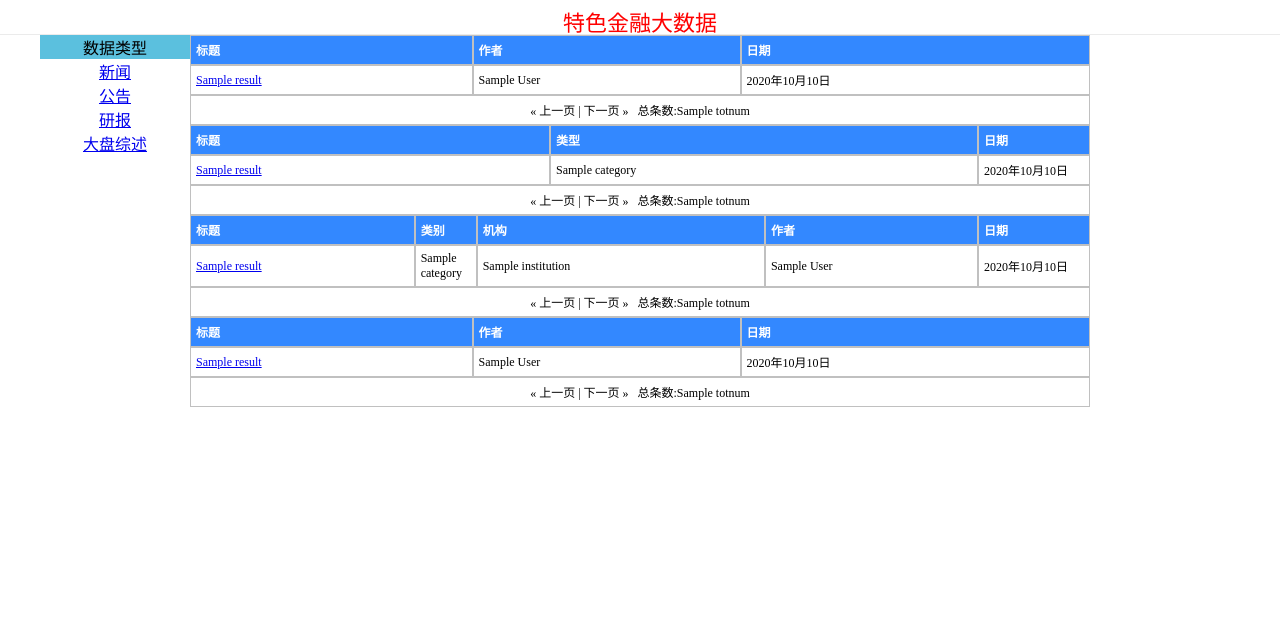
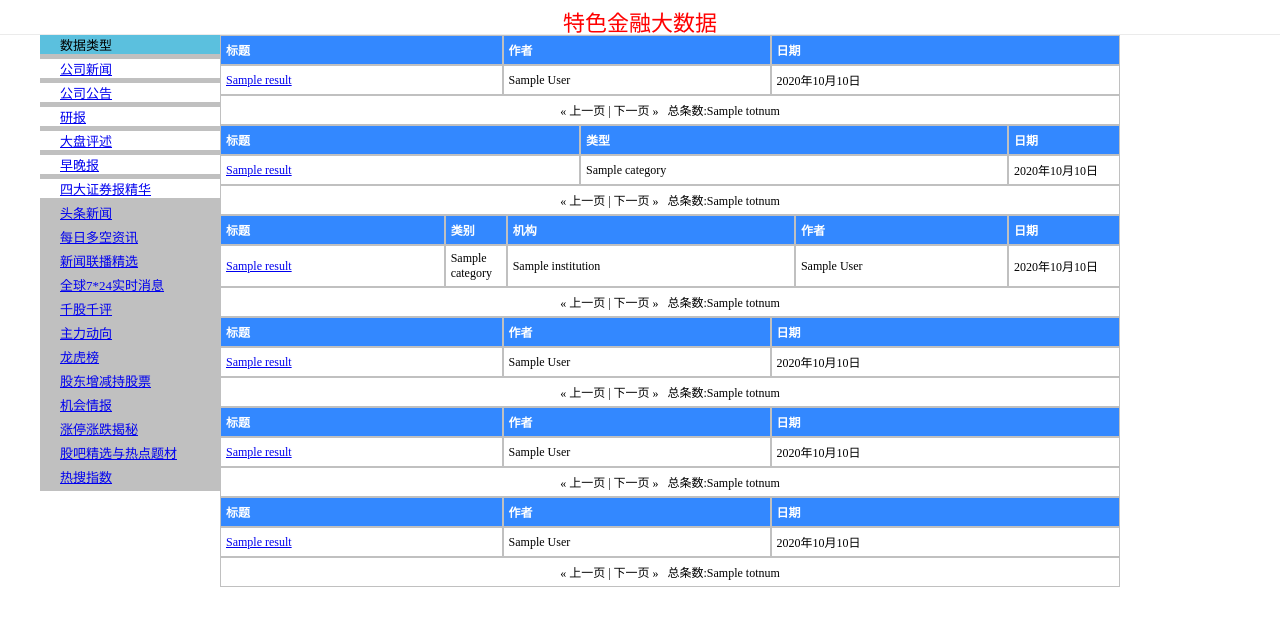
Before and after one commit to icamelxiehui/SearchEngine, a Django app: template bigdata/templates/bigdata/index.html in a window 1280 px wide. Shown: the top 626 px of the page. Run offline with Django 3.2, Linux system fonts and the light colour scheme; the template is opened without the code that fills it: most values are stand-ins (such as "Sample title", 1, 10 or a date in 2020); some libraries are stand-ins or nearby versions.

Commit message:
modify page

```diff
--- a/SearchEngine/urls.py
+++ b/SearchEngine/urls.py
@@ -29,6 +29,8 @@ urlpatterns = [
     url(r'^datareport/', bigviews.report),
     url(r'^dataresearch/', bigviews.research),
     url(r'^datamarketoverview/', bigviews.marketoverview),
+    url(r'^datamorningpage/', bigviews.morningpage),
+    url(r'^datazqpage/', bigviews.zqpage),
 
     url(r'^search/', search_views.MySeachView(), name='haystack_search'),
     url(r'^test/', search_views.MyTestView(), name='haystack_search'),
--- a/bigdata/templates/bigdata/index.html
+++ b/bigdata/templates/bigdata/index.html
@@ -1,5 +1,5 @@
 {% extends 'bigdata/base.html' %}
-{% block title %}金融数据商城，专注与金融大数据{% endblock %}
+{% block title %}特色金融大数据{% endblock %}
 {% block content %}
 <script type="text/javascript">
 function changeBgColor(link)
@@ -18,15 +18,30 @@ table th{background-color:#38f;color:white}
 .current{background-color:white;}
 .row1{background-color:white;}
 .row2{background-color:#c0c0c0;}
+#left_nav ul li{padding-left:20px;padding-right:20px;font-size:13px;margin-bottom:5px}
 </style>
 <div style="margin:0 auto;width:1200px;">
-<div id="left_nav"style="width:150px;float:left;background-color:#c0c0c0">
+<div id="left_nav"style="width:180px;float:left;background-color:#c0c0c0;text-align:left">
 	<ul>
 		<li style="background-color:#5bc0de;">数据类型</li>
-		<li class="{% if news %}current{% endif %}"><a href="/datanews">新闻</a></li>
-		<li class="{% if report %}current{% endif %}"><a href="/datareport">公告</a></li>
+		<li class="{% if news %}current{% endif %}"><a href="/datanews">公司新闻</a></li>
+		<li class="{% if report %}current{% endif %}"><a href="/datareport">公司公告</a></li>
 		<li class="{% if research %}current{% endif %}"><a href="/dataresearch">研报</a></li>
-		<li class="{% if marketoverview %}current{% endif %}"><a href="/datamarketoverview">大盘综述</a></li>
+		<li class="{% if marketoverview %}current{% endif %}"><a href="/datamarketoverview">大盘评述</a></li>
+		<li class="{% if morningpage %}current{% endif %}"><a href="/datamorningpage">早晚报</a></li>
+		<li class="{% if zqpage %}current{% endif %}"><a href="/datazqpage">四大证券报精华</a></li>
+		<li class="{% if toutiao %}current{% endif %}"><a href="/toutiao">头条新闻</a></li>
+		<li class="{% if toutiao %}current{% endif %}"><a href="/toutiao">每日多空资讯</a></li>
+		<li class="{% if toutiao %}current{% endif %}"><a href="/toutiao">新闻联播精选</a></li>
+		<li class="{% if toutiao %}current{% endif %}"><a href="/toutiao">全球7*24实时消息</a></li>
+		<li class="{% if toutiao %}current{% endif %}"><a href="/toutiao">千股千评</a></li>
+		<li class="{% if toutiao %}current{% endif %}"><a href="/toutiao">主力动向</a></li>
+		<li class="{% if toutiao %}current{% endif %}"><a href="/toutiao">龙虎榜</a></li>
+		<li class="{% if toutiao %}current{% endif %}"><a href="/toutiao">股东增减持股票</a></li>
+		<li class="{% if toutiao %}current{% endif %}"><a href="/toutiao">机会情报</a></li>
+		<li class="{% if toutiao %}current{% endif %}"><a href="/toutiao">涨停涨跌揭秘</a></li>
+		<li class="{% if toutiao %}current{% endif %}"><a href="/toutiao">股吧精选与热点题材</a></li>
+		<li class="{% if hotindex %}current{% endif %}"><a href="/hotindex">热搜指数</a></li>
 	</ul>
 </div>
 
@@ -159,6 +174,66 @@ table th{background-color:#38f;color:white}
 					</td></tr>
 	</table>
 	{% endif %}
+	{% if morningpage %}
+	<table border="0" cellspacing="0" cellpadding="0" width="100%">
+				<tr>
+					<th style="border:1px solid #c0c0c0">标题</th>
+					<th style="border:1px solid #c0c0c0">作者</th>
+					<th style="border:1px solid #c0c0c0">日期</th>
+				</tr>
+				{% for result in morningpage %}
+				<tr class="{% cycle 'row1' 'row2' %}">
+					<td style="border:1px solid #c0c0c0">
+						<a href="{{ result.url }}">{{ result.title }}</a>
+					</td>
+					<td>
+						{{result.author}}
+					</td>
+					<td style="border:1px solid #c0c0c0">
+						{{result.pubtime|date:"Y年m月d日"}}
+					</td>
+				</tr>
+				{% empty %}
+				<tr><td>No results found.<td></tr>
+				{% endfor %}
+				<tr><td colspan="4" style="text-align:center">
+                    {% if has_previous %}<a href="?page={{ previous_page_number }}">{% endif %}« 上一页{% if has_previous %}</a>{% endif %}
+                    |
+                    {% if has_next %}<a href="?page={{ next_page_number }}">{% endif %}下一页 »{% if has_next %}</a>{% endif %}
+					&nbsp;&nbsp;总条数:{{totnum}}
+					</td></tr>
+	</table>
+	{% endif %}
+	{% if zqpage %}
+	<table border="0" cellspacing="0" cellpadding="0" width="100%">
+				<tr>
+					<th style="border:1px solid #c0c0c0">标题</th>
+					<th style="border:1px solid #c0c0c0">作者</th>
+					<th style="border:1px solid #c0c0c0">日期</th>
+				</tr>
+				{% for result in zqpage %}
+				<tr class="{% cycle 'row1' 'row2' %}">
+					<td style="border:1px solid #c0c0c0">
+						<a href="{{ result.url }}">{{ result.title }}</a>
+					</td>
+					<td>
+						{{result.author}}
+					</td>
+					<td style="border:1px solid #c0c0c0">
+						{{result.pubtime|date:"Y年m月d日"}}
+					</td>
+				</tr>
+				{% empty %}
+				<tr><td>No results found.<td></tr>
+				{% endfor %}
+				<tr><td colspan="4" style="text-align:center">
+                    {% if has_previous %}<a href="?page={{ previous_page_number }}">{% endif %}« 上一页{% if has_previous %}</a>{% endif %}
+                    |
+                    {% if has_next %}<a href="?page={{ next_page_number }}">{% endif %}下一页 »{% if has_next %}</a>{% endif %}
+					&nbsp;&nbsp;总条数:{{totnum}}
+					</td></tr>
+	</table>
+	{% endif %}
 </div>
 </div>
 {% endblock %}
```
Also changed, not shown: bigdata/bigviews.py (+63 -4 lines), bigdata/models.py (+22 -0 lines).
